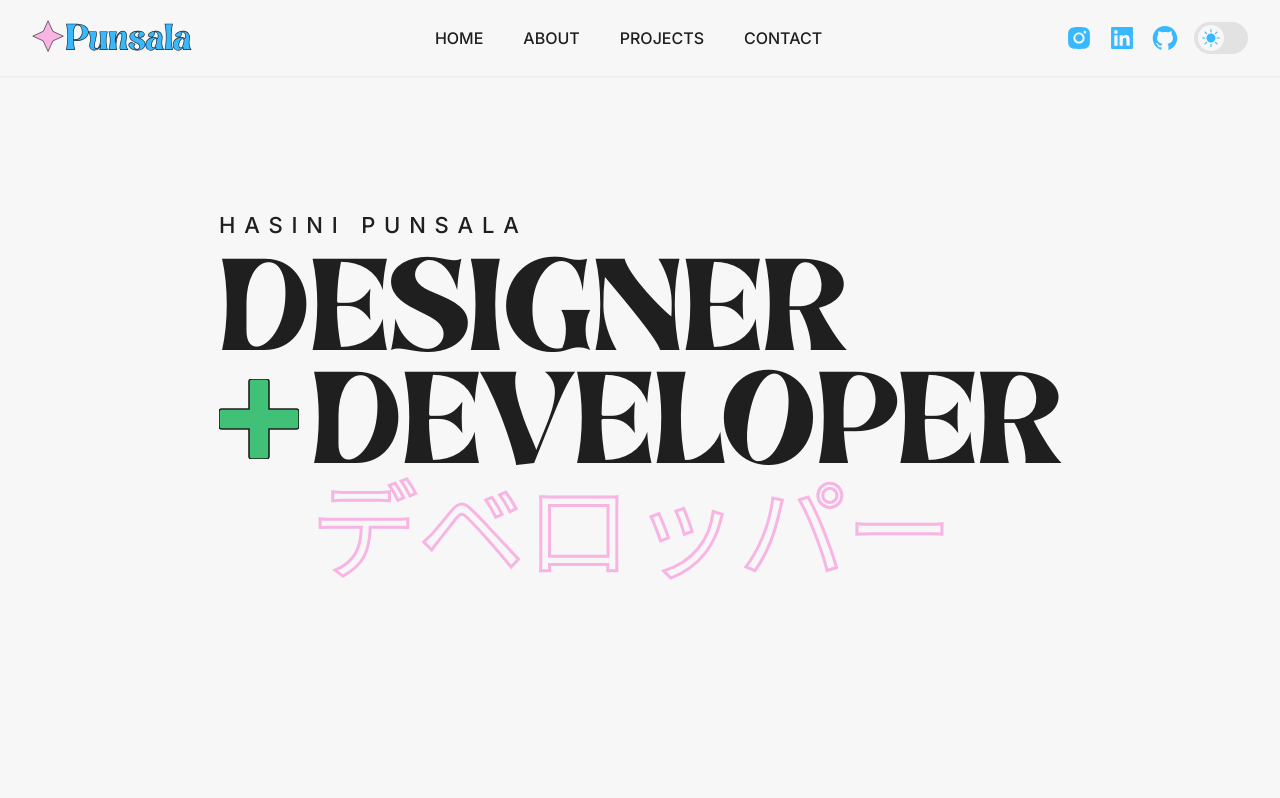
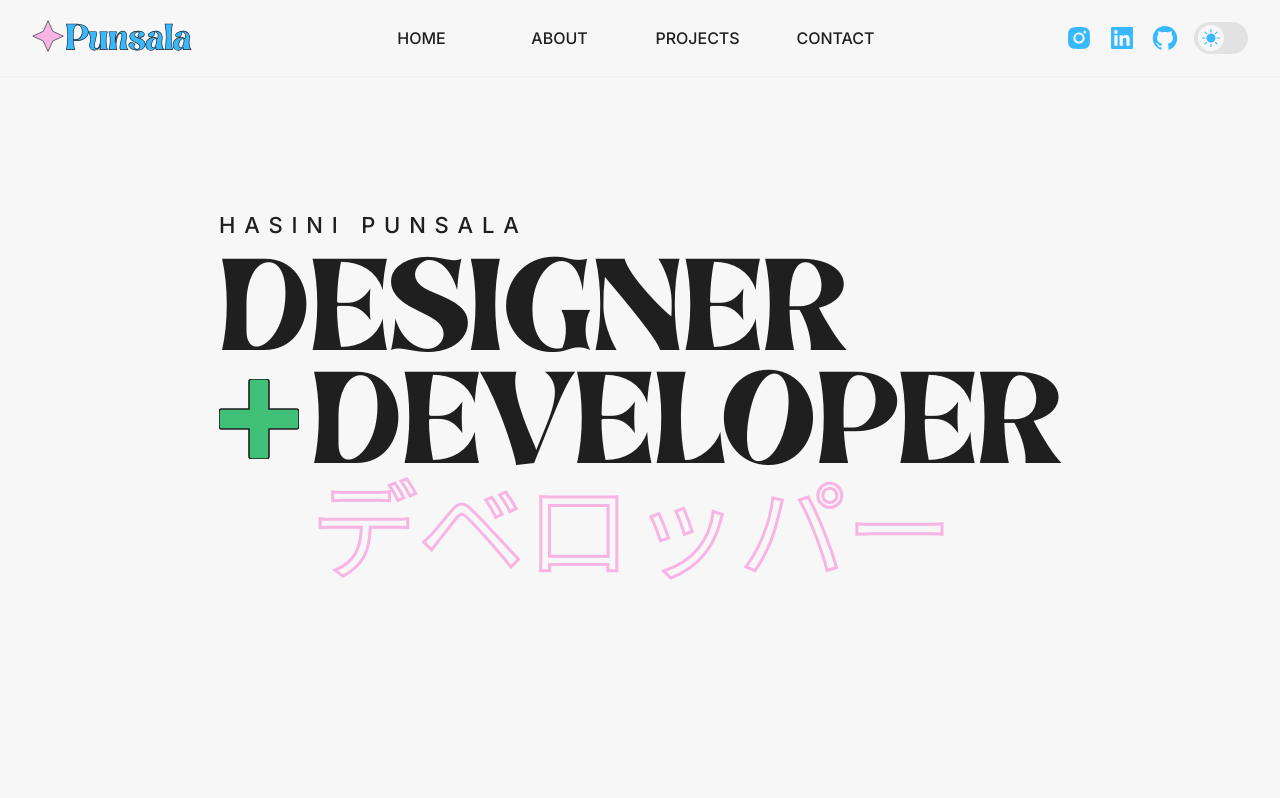
Before and after one commit to MAGHPMallawaarachchi/punsala-portfolio, a Next.js app: page / in a window 1280 px wide. Shown: the top 798 px of the page. Built offline with nearby package versions, Linux system fonts and the light colour scheme.

Commit message:
Refactor Navbar component styles

```diff
--- a/app/globals.css
+++ b/app/globals.css
@@ -41,10 +41,6 @@ h1 {
 
   .bg-color{
     @apply dark:bg-dark bg-light;
-  }
-
-  .navbar-items {
-    @apply text-color uppercase text-[16px] font-medium ;
   }
 
   .navbar-button {
--- a/components/Navbar.tsx
+++ b/components/Navbar.tsx
@@ -36,8 +36,8 @@ const Navbar = () => {
 
                 <ul className='hidden laptop:flex gap-[10px]'>
                     {NavLinks.map((link) => (
-                        <button className='navbar-button'>
-                            <Link href={link.href} key={link.key} className='px-[15px] py-[6px] navbar-items'>
+                        <button className='navbar-button w-32'>
+                            <Link href={link.href} key={link.key} className='px-[15px] py-[6px] text-color uppercase text-base font-medium'>
                                 {link.text}
                             </Link>
                         </button>
```
